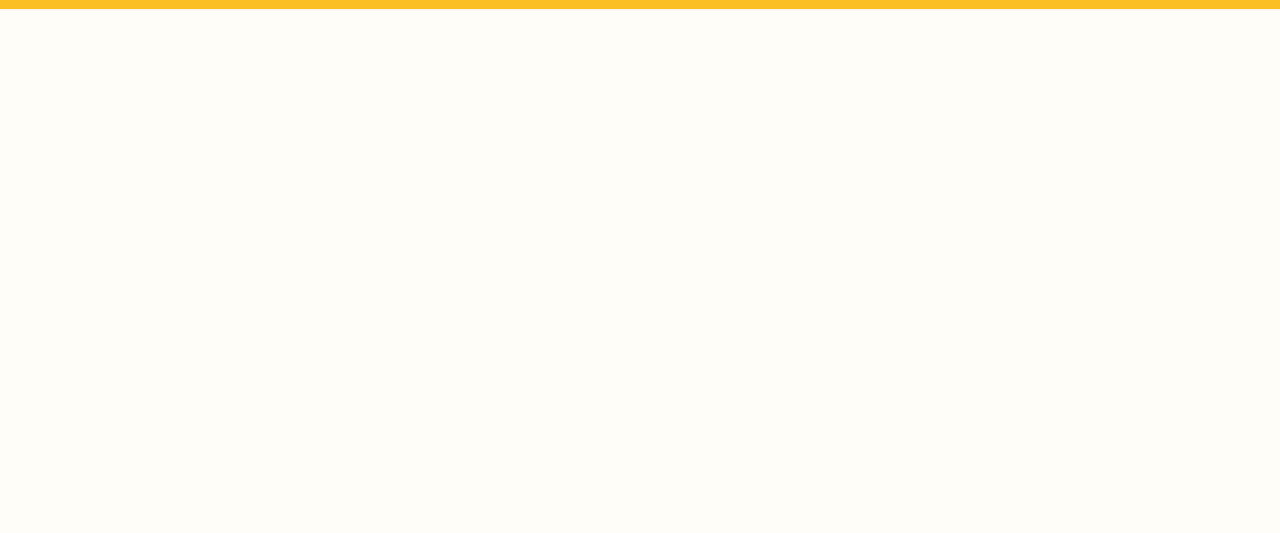
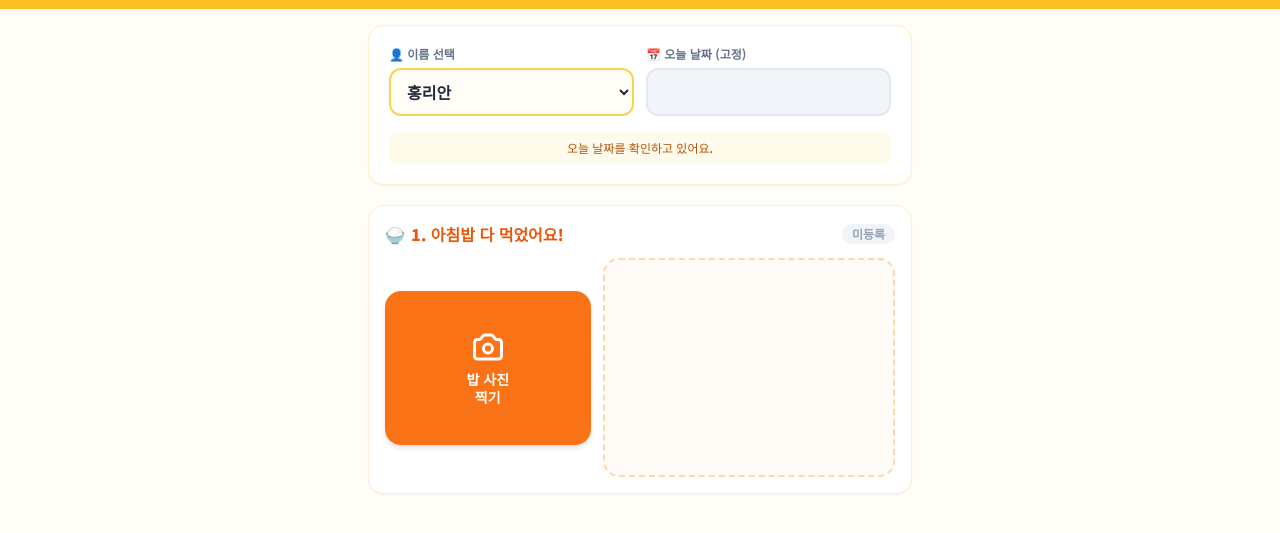
Before and after one commit to youngpig0-code/moning-mission, a plain HTML site: page index.html in a window 1280 px wide. Shown: the part 55-588 px from the top of the page. Drawn offline with nearby package versions, Linux system fonts and the light colour scheme.

Commit message:
Update index.html

```diff
--- a/index.html
+++ b/index.html
@@ -2,7 +2,7 @@
 <html lang="ko">
 <head>
   <meta charset="UTF-8" />
-  <meta name="viewport" content="width=device-width, initial-scale=1.0, maximum-scale=1.0, user-scalable=no" />
+  <meta name="viewport" content="width=device-width, initial-scale=1.0" />
   <title>아침 미션 인증 앱 (홍리안 · 홍지운)</title>
   <!-- Tailwind CSS -->
   <script src="https://cdn.tailwindcss.com"></script>
@@ -11,20 +11,31 @@
   <!-- QRCode.js 라이브러리 -->
   <script src="https://cdnjs.cloudflare.com/ajax/libs/qrcodejs/1.0.0/qrcode.min.js"></script>
   <style>
-    body {
-      font-family: 'Noto Sans KR', sans-serif;
+    /* Tailwind가 늦게 로드되거나 막혀도 스크롤과 기본 배치가 깨지지 않도록 안전장치 추가 */
+    html, body {
+      margin: 0;
+      padding: 0;
+      min-height: 100%;
+      overflow-x: hidden;
+      overflow-y: auto !important;
+      -webkit-overflow-scrolling: touch;
+      font-family: 'Noto Sans KR', -apple-system, BlinkMacSystemFont, sans-serif;
       background-color: #FFFDF7;
-      -webkit-tap-highlight-color: transparent;
+      color: #1e293b;
     }
     .photo-box {
       aspect-ratio: 4 / 3;
+      min-height: 110px;
     }
     #qrcodeBox img, #qrcodeBox canvas {
       margin: 0 auto;
     }
+    .hidden {
+      display: none !important;
+    }
   </style>
 </head>
-<body class="min-h-screen text-slate-800 flex flex-col">
+<body class="text-slate-800">
 
   <!-- 상단 헤더 & 탭 네비게이션 -->
   <header class="bg-amber-400 text-slate-900 shadow-sm sticky top-0 z-20">
@@ -34,14 +45,14 @@
         <h1 class="font-black text-base sm:text-lg tracking-tight truncate">오늘의 아침 미션</h1>
       </div>
       <div class="flex items-center gap-1.5 shrink-0">
-        <button onclick="openQrModal()" class="px-2.5 py-1.5 rounded-xl text-xs sm:text-sm font-bold bg-amber-300 hover:bg-amber-200 text-slate-900 border border-amber-500/30 transition">
+        <button type="button" onclick="openQrModal()" class="px-2.5 py-1.5 rounded-xl text-xs sm:text-sm font-bold bg-amber-300 hover:bg-amber-200 text-slate-900 border border-amber-500/30 transition">
           📱 QR
         </button>
         <nav class="flex bg-amber-500/40 p-1 rounded-xl">
-          <button id="tabKidBtn" onclick="switchTab('kid')" class="px-2.5 sm:px-3 py-1.5 rounded-lg text-xs sm:text-sm font-bold bg-white text-amber-900 shadow-sm transition">
+          <button type="button" id="tabKidBtn" onclick="switchTab('kid')" class="px-2.5 sm:px-3 py-1.5 rounded-lg text-xs sm:text-sm font-bold bg-white text-amber-900 shadow-sm transition">
             📸 사진 등록
           </button>
-          <button id="tabAdminBtn" onclick="switchTab('admin')" class="px-2.5 sm:px-3 py-1.5 rounded-lg text-xs sm:text-sm font-bold text-amber-950 hover:bg-white/50 transition">
+          <button type="button" id="tabAdminBtn" onclick="switchTab('admin')" class="px-2.5 sm:px-3 py-1.5 rounded-lg text-xs sm:text-sm font-bold text-amber-950 hover:bg-white/50 transition">
             🔐 관리자
           </button>
         </nav>
@@ -50,4 +61,60 @@
   </header>
 
   <!-- 메인 컨테이너 -->
-  <main class="flex-1 max-w-xl w-full mx-auto p-4
+  <main class="max-w-xl w-full mx-auto p-4 pb-24">
+
+    <!-- ================= 1. 아이들용 사진 등록 화면 ================= -->
+    <section id="kidView" class="space-y-5">
+
+      <!-- 이름 및 날짜 선택 카드 -->
+      <div class="bg-white rounded-2xl p-5 shadow-sm border border-amber-100 space-y-4">
+        <div class="grid grid-cols-2 gap-3">
+          <!-- 이름 선택 (Dropdown) -->
+          <div>
+            <label for="childSelect" class="block text-xs font-bold text-slate-500 mb-1.5">👤 이름 선택</label>
+            <select id="childSelect" onchange="loadTodayStatus()" class="w-full h-12 px-3 rounded-xl border-2 border-amber-300 bg-amber-50/50 font-bold text-base text-slate-800 focus:outline-none focus:border-amber-500">
+              <option value="홍리안">홍리안</option>
+              <option value="홍지운">홍지운</option>
+            </select>
+          </div>
+
+          <!-- 날짜 (오늘 날짜로 고정, 수정 불가) -->
+          <div>
+            <label for="todayDateInput" class="block text-xs font-bold text-slate-500 mb-1.5">📅 오늘 날짜 (고정)</label>
+            <input id="todayDateInput" type="text" readonly disabled
+              class="w-full h-12 px-3 rounded-xl border-2 border-slate-200 bg-slate-100 font-bold text-base text-slate-500 cursor-not-allowed select-none" />
+          </div>
+        </div>
+        <div id="todayStatusBadge" class="text-xs font-medium text-amber-700 bg-amber-50 px-3 py-2 rounded-lg text-center">
+          오늘 날짜를 확인하고 있어요.
+        </div>
+      </div>
+
+      <!-- 미션 1: 밥 사진 -->
+      <div class="bg-white rounded-2xl p-4 shadow-sm border border-orange-100">
+        <div class="flex items-center justify-between mb-3">
+          <h2 class="font-extrabold text-base text-orange-600 flex items-center gap-1.5">
+            <span>🍚</span> 1. 아침밥 다 먹었어요!
+          </h2>
+          <span id="mealBadge" class="text-xs font-bold px-2.5 py-0.5 rounded-full bg-slate-100 text-slate-400">미등록</span>
+        </div>
+
+        <div class="grid grid-cols-12 gap-3 items-center">
+          <!-- 왼쪽: 카메라 실행 버튼 -->
+          <div class="col-span-5">
+            <label for="mealCameraInput" class="flex flex-col items-center justify-center w-full photo-box bg-orange-500 hover:bg-orange-600 active:scale-95 text-white rounded-2xl cursor-pointer shadow-md transition p-2 text-center">
+              <svg class="w-9 h-9 mb-1.5" fill="none" stroke="currentColor" stroke-width="2" viewBox="0 0 24 24">
+                <path stroke-linecap="round" stroke-linejoin="round" d="M3 9a2 2 0 012-2h.93a2 2 0 001.664-.89l.812-1.22A2 2 0 0110.07 4h3.86a2 2 0 011.664.89l.812 1.22A2 2 0 0018.07 7H19a2 2 0 012 2v9a2 2 0 01-2 2H5a2 2 0 01-2-2V9z"></path>
+                <path stroke-linecap="round" stroke-linejoin="round" d="M15 13a3 3 0 11-6 0 3 3 0 016 0z"></path>
+              </svg>
+              <span class="font-extrabold text-sm leading-tight">밥 사진<br>찍기</span>
+            </label>
+            <input id="mealCameraInput" type="file" accept="image/*" capture="environment" class="hidden" onchange="handlePhotoCapture(event, 'meal')" />
+          </div>
+
+          <!-- 오른쪽: 촬영된 이미지가 채워지는 영역 (사진 클릭 시 확대) -->
+          <div class="col-span-7">
+            <div id="mealBox" onclick="previewKidPhoto('meal')" class="w-full photo-box rounded-2xl border-2 border-dashed border-orange-200 bg-orange-50/40 overflow-hidden flex items-center justify-center relative transition">
+              <img id="mealPreview" src="" alt="아침밥 사진" class="hidden w-full h-full object-cover" />
+              <span id="mealZoomHint" class="hidden absolute bottom-1.5 right-1.5 bg-black/60 text-white text-[10px] px-2 py-0.5 rounded-md pointer-events-none">🔍 클릭해 확대</span>
+              <div id="mealPlaceholder" class="text-center p-3 text
```
